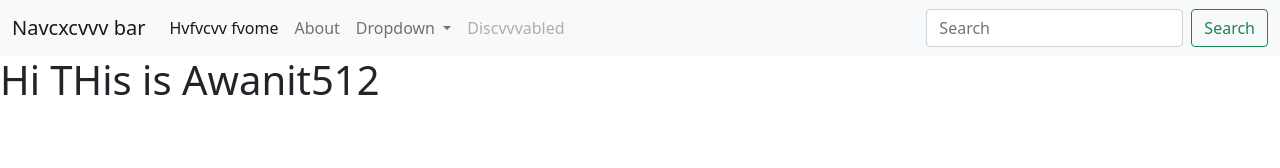
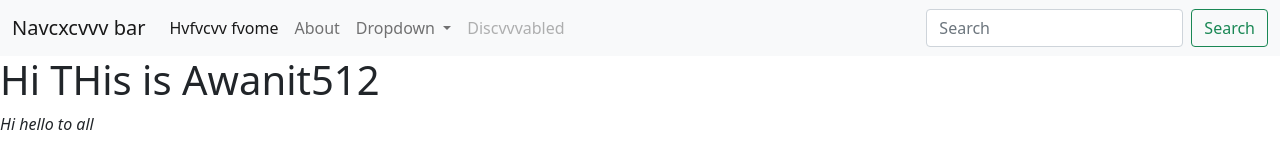
Before and after one commit to Awanit512/GitWithAr512, a plain HTML site: page Small-WEB-pROJECT/index.html in a window 1280 px wide. Drawn offline with nearby package versions, Linux system fonts and the light colour scheme.

Commit message:
index and readme chanegd

```diff
--- a/Small-WEB-pROJECT/index.html
+++ b/Small-WEB-pROJECT/index.html
@@ -52,6 +52,9 @@
     <h1>Hi THis is Awanit512 </h1>
 
 
+    <i>Hi hello to all </>
+
+
     <!-- Optional JavaScript; choose one of the two! -->
 
     <!-- Option 1: Bootstrap Bundle with Popper -->
```
